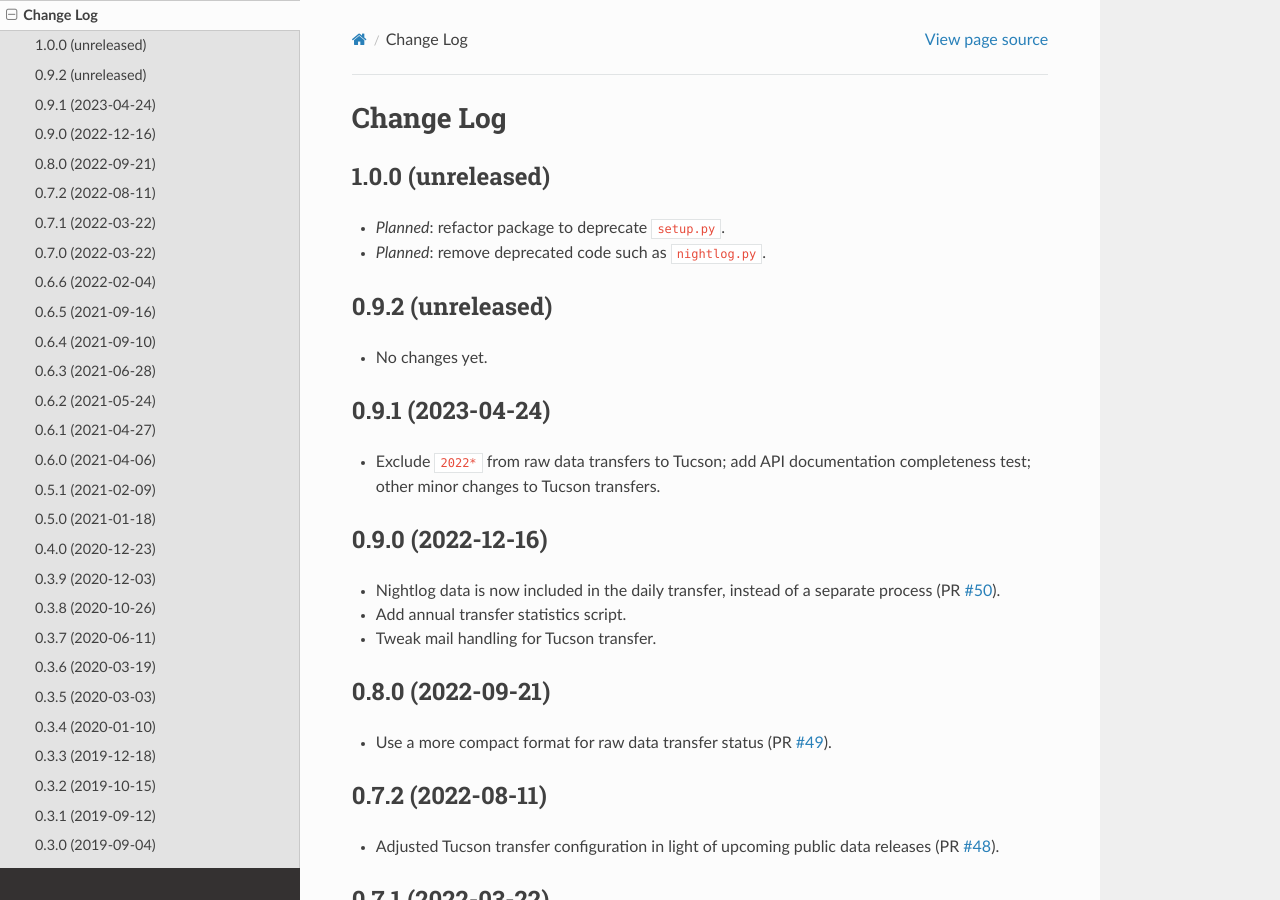
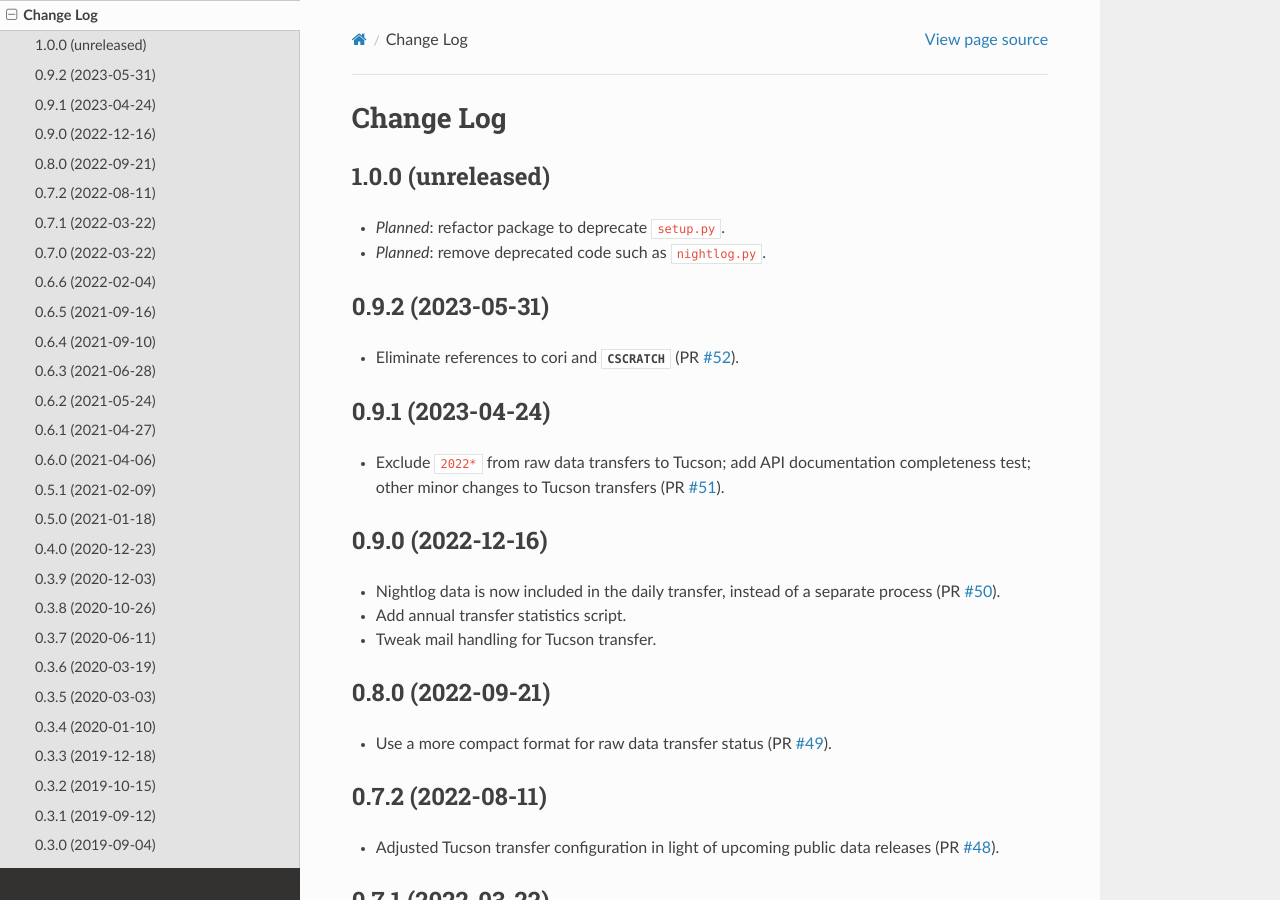
Before and after one commit to desihub/desitransfer, a Sphinx documentation site: the page built from doc/changes.rst, in a window 1280 px wide and 900 px high. Built offline with Sphinx 7.4.7 and the Read the Docs theme 2.0.0, drawn with Linux system fonts in a browser that asks for light colours.

Commit message:
update change log

```diff
--- a/doc/changes.rst
+++ b/doc/changes.rst
@@ -8,16 +8,20 @@ Change Log
 * *Planned*: refactor package to deprecate ``setup.py``.
 * *Planned*: remove deprecated code such as ``nightlog.py``.
 
-0.9.2 (unreleased)
+0.9.2 (2023-05-31)
 ------------------
 
-* No changes yet.
+* Eliminate references to cori and :envvar:`CSCRATCH` (PR `#52`_).
+
+.. _`#52`: https://github.com/desihub/desitransfer/pull/52
 
 0.9.1 (2023-04-24)
 ------------------
 
 * Exclude ``2022*`` from raw data transfers to Tucson; add API documentation
-  completeness test; other minor changes to Tucson transfers.
+  completeness test; other minor changes to Tucson transfers (PR `#51`_).
+
+.. _`#51`: https://github.com/desihub/desitransfer/pull/51
 
 0.9.0 (2022-12-16)
 ------------------
```
